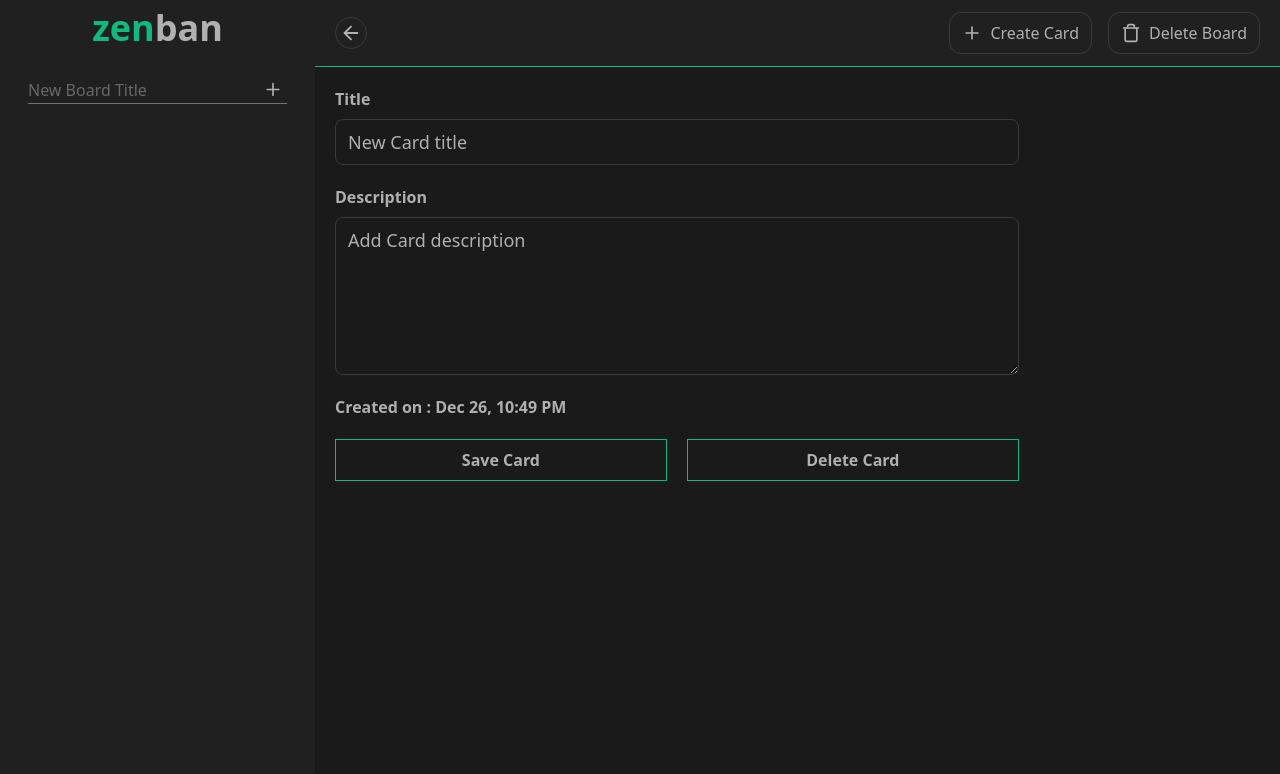
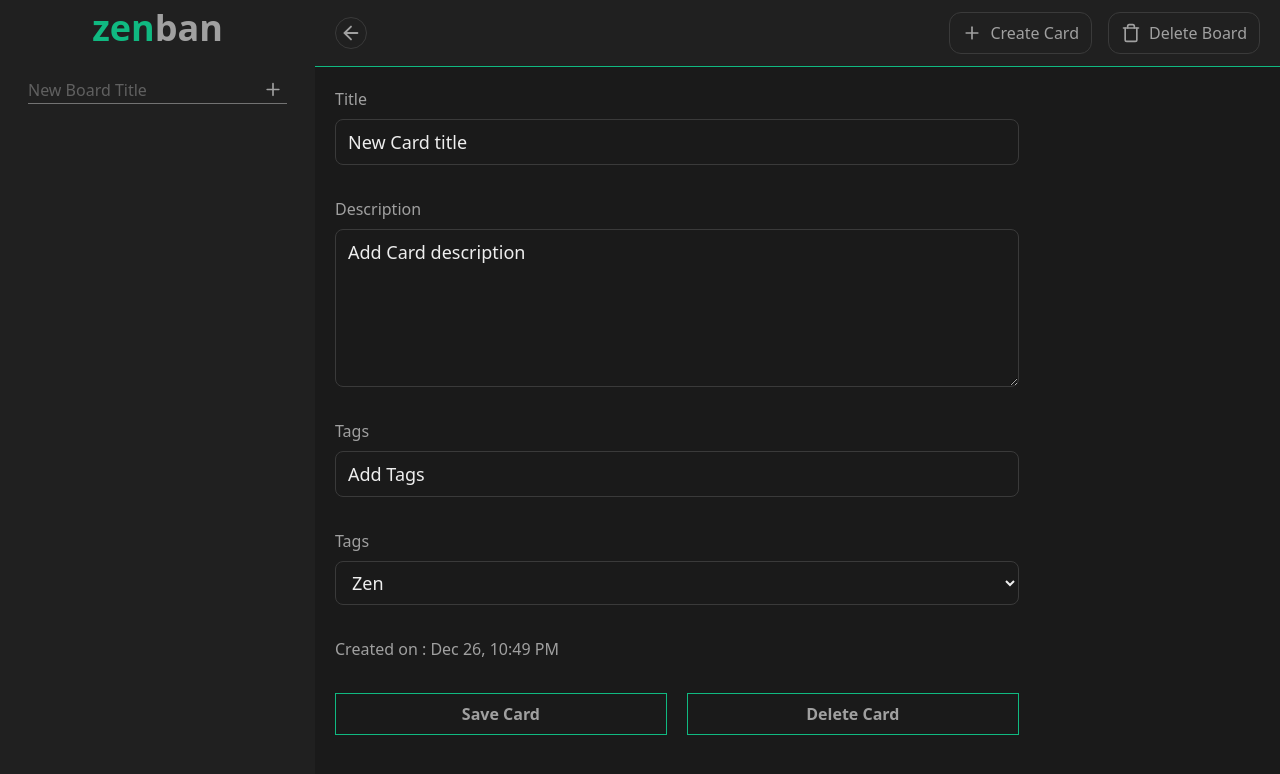
Before and after one commit to joshir16/Zenban, a React (Vite) app: page /boards/1/card/fc45043d-7a7c-48d7-8830-be532e0906df in a window 1280 px wide. Shown: the top 774 px of the page. Built offline with nearby package versions, Linux system fonts and the light colour scheme.

Commit message:
added card tags, priority, creadedOn

```diff
--- a/src/components/BoardCard.tsx
+++ b/src/components/BoardCard.tsx
@@ -18,7 +18,7 @@ export default function BoardCard({ board }: BoardProp) {
           {board.name}
         </h3>
         <p className="flex-1 flex justify-center items-center text-sm font-medium group-hover:transition-all group-hover:duration-400 group-hover:ease-in-out">
-          {board.cards.length} Cards
+          {board.cards.length ? `${board.cards.length} Cards` : `Add Cards`}
         </p>
       </div>
     </Link>
--- a/src/components/CardForm.tsx
+++ b/src/components/CardForm.tsx
@@ -23,18 +23,21 @@ export default function CardForm() {
   const cardDetails = useSelector((state: RootState) =>
     state.boards
       .find((board) => board.id === boardId)
-      ?.cards.find((card) => card.cardId === cardId)
+      ?.cards.find((card) => card.cardId === cardId),
   );
+  console.log(cardDetails);
 
   const [cardTitle, setCardTitle] = useState(cardDetails?.cardTitle || "");
   const [cardDescription, setCardDescription] = useState(
-    cardDetails?.description || ""
+    cardDetails?.description || "",
   );
+  const [tags, setTags] = useState(cardDetails?.tags || "");
+  const [priority, setPriority] = useState(cardDetails?.priority || "");
 
-  const creationDate: Date = new Date();
+  const creationDate: Date = cardDetails?.createdOn
+    ? new Date(cardDetails.createdOn)
+    : new Date();
 
-  const priority = "low";
-  const tags = ["JavaScript", "React"];
   const columnId = "to-do";
 
   function handleAddCard(e: FormEvent<HTMLFormElement>) {
@@ -51,8 +54,8 @@ export default function CardForm() {
         priority,
         creationDate.toISOString(),
         columnId,
-        tags
-      )
+        tags,
+      ),
     );
     navigate(`/boards/${boardId}`);
     setCardTitle("");
@@ -69,10 +72,10 @@ export default function CardForm() {
     <>
       <form
         onSubmit={(e) => handleAddCard(e)}
-        className="h-min flex flex-col gap-5 p-5 w-full md:w-3/4 "
+        className="h-min flex flex-col gap-8 p-5 w-full md:w-3/4"
       >
         <div className="flex flex-col gap-2">
-          <label className="text-md font-bold" htmlFor="cardTitle">
+          <label className="text-md font-normal text-text" htmlFor="cardTitle">
             Title
           </label>
           <input
@@ -87,7 +90,10 @@ export default function CardForm() {
         </div>
 
         <div className="flex flex-col gap-2">
-          <label className="text-md font-bold" htmlFor="cardDescription">
+          <label
+            className="text-md font-normal text-text"
+            htmlFor="cardDescription"
+          >
             Description
           </label>
           <textarea
@@ -101,8 +107,57 @@ export default function CardForm() {
           />
         </div>
 
+        <div className="flex flex-col gap-2">
+          <label className="text-md font-normal text-text" htmlFor="tags">
+            Tags
+          </label>
+          <input
+            type="text"
+            name="tags"
+            id="tags"
+            placeholder="Add Tags"
+            className="input"
+            value={tags}
+            onChange={(e) => setTags(e.target.value)}
+          />
+        </div>
+
+        <div className="flex flex-col gap-2">
+          <label className="text-md font-normal text-text" htmlFor="priority">
+            Tags
+          </label>
+          {/* <input
+            type="text"
+            name="priority"
+            id="priority"
+            className="input"
+            value={priority}
+            onChange={(e) => setPriority(e.target.value)}
+          /> */}
+          <select
+            name="priority"
+            id="priority"
+            className="input"
+            value={priority}
+            onChange={(e) => setPriority(e.target.value)}
+          >
+            <option value="zen" className="bg-background-900">
+              Zen
+            </option>
+            <option value="low" className="bg-background-900">
+              Low
+            </option>
+            <option value="medium" className="bg-background-900">
+              Medium
+            </option>
+            <option value="high" className="bg-background-900">
+              High
+            </option>
+          </select>
+        </div>
+
         <div className="flex  flex-col gap-2">
-          <p className="text-md font-bold block ">
+          <p className="text-md font-normal text-text block ">
             Created on : {getCurrentTime(creationDate)}
           </p>
         </div>
--- a/src/index.css
+++ b/src/index.css
@@ -8,7 +8,8 @@
   --color-columns: #2a2a2a;
   --color-cards: #2f2f2f;
 
-  --color-text: #b0b0b0;
+  --color-text: #a0a0a0;
+  --color-text-300: #eee;
 
   --color-accent: #10b981;
   --color-darkgreen: #002211;
@@ -29,7 +30,7 @@
 
 @layer components {
   .input {
-    @apply w-full rounded-lg border border-background-500 px-2 py-1 text-base md:text-lg placeholder:text-text transition-all duration-300 focus:outline-none focus:ring focus:ring-accent md:px-3 md:py-2;
+    @apply w-full text-base text-text-300 md:text-lg placeholder:text-text-300 transition-all duration-300 focus:outline-none focus:ring focus:ring-accent rounded-lg border border-background-500 px-2 py-1 md:px-3 md:py-2;
   }
 
   .primaryButton {
--- a/src/store/slice/boardSlice.tsx
+++ b/src/store/slice/boardSlice.tsx
@@ -35,7 +35,7 @@ const boardSlice = createSlice({
         priority: string,
         creationDate: string,
         columnId: string,
-        tags: string[]
+        tags: string,
       ) {
         return {
           payload: {
@@ -53,19 +53,22 @@ const boardSlice = createSlice({
 
       reducer(state, action: PayloadAction<Card>) {
         const currentBoardCards = state.find(
-          (board: Board) => board.id === action.payload.boardId
+          (board: Board) => board.id === action.payload.boardId,
         )?.cards;
 
         if (
           currentBoardCards?.find(
-            (item) => item.cardId === action.payload.cardId
+            (item) => item.cardId === action.payload.cardId,
           )
         ) {
           const card = currentBoardCards?.find(
-            (item) => item.cardId === action.payload.cardId
+            (item) => item.cardId === action.payload.cardId,
           );
           card!.cardTitle = action.payload.cardTitle;
           card!.description = action.payload.description;
+          card!.tags = action.payload.tags;
+          card!.priority = action.payload.priority;
+          card!.createdOn = action.payload.createdOn;
         } else {
           currentBoardCards?.push(action.payload);
         }
@@ -84,14 +87,14 @@ const boardSlice = createSlice({
 
       reducer(
         state,
-        action: PayloadAction<{ boardId: string; cardId: string }>
+        action: PayloadAction<{ boardId: string; cardId: string }>,
       ) {
         const board = state.find(
-          (board: Board) => board.id === action.payload.boardId
+          (board: Board) => board.id === action.payload.boardId,
         );
         if (board) {
           board.cards = board.cards.filter(
-            (card) => card.cardId !== action.payload.cardId
+            (card) => card.cardId !== action.payload.cardId,
           );
         }
       },
--- a/src/typo/type.ts
+++ b/src/typo/type.ts
@@ -4,7 +4,7 @@ export interface Card {
   cardTitle: string;
   description: string;
   priority: string;
-  tags: string[];
+  tags: string;
   createdOn: string;
 }
 
```
